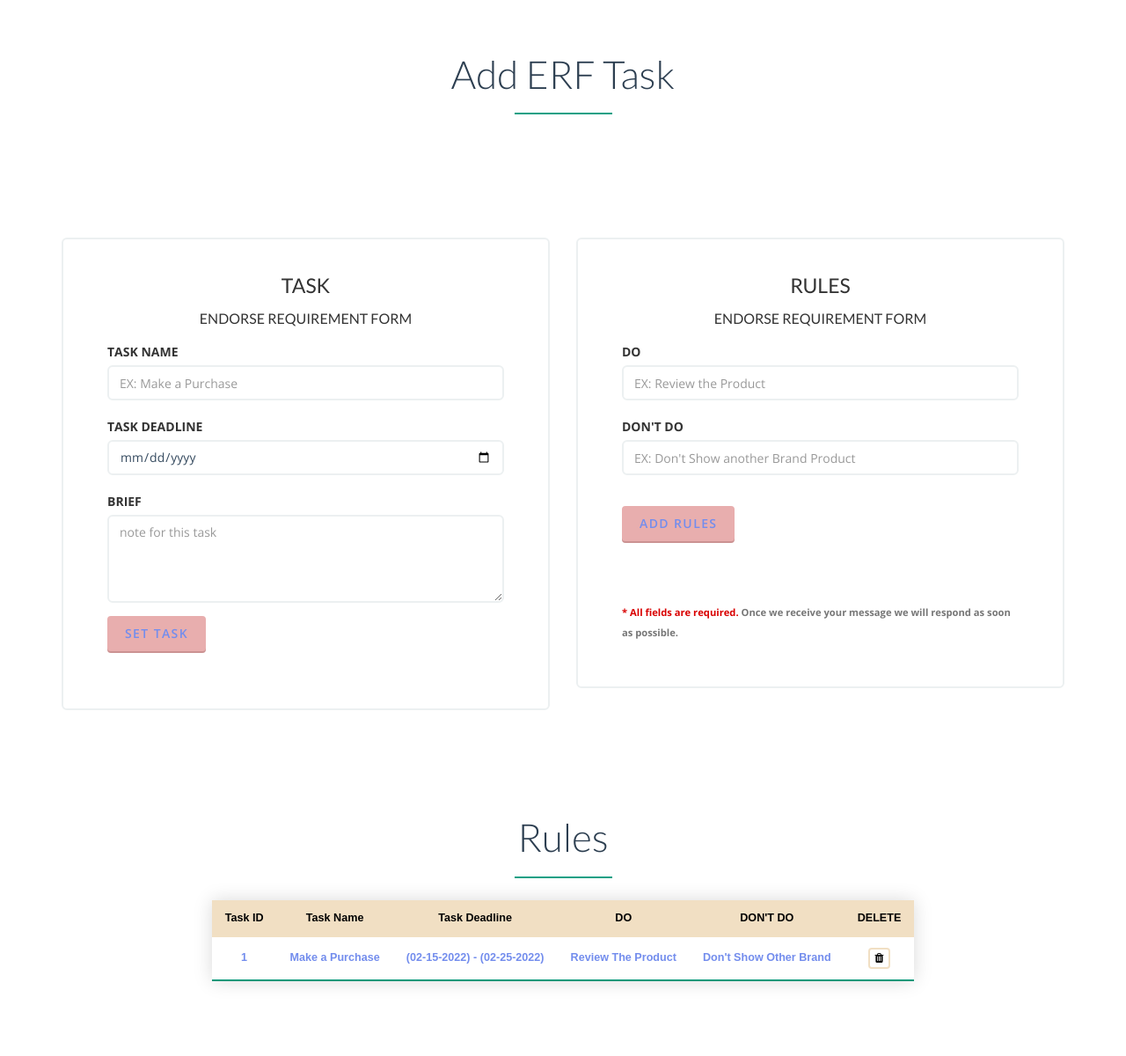
After one commit to Alan1331/influenzanow, a PHP site: page /resource/script/dashboard/brand/newTask.php in a window 1280 px wide. The commit adds this page. Shown: the whole page at 88% size. Run offline with PHP 8.4, Linux system fonts and the light colour scheme; the visitor is signed in with stand-in values (Sample User, id 1); some libraries are stand-ins or nearby versions.

Commit message:
Adding brand erf set v1beta

```diff
--- /dev/null
+++ b/public/includes/erf/functions.php
@@ -0,0 +1,38 @@
+<?php
+function setERF($data, $erf_draft, $brand_id) {
+    global $conn;
+
+    $erf_pict = $data['erf_pict'];
+    $erf_name = test_input($data['erf_name']);
+    $product_name = test_input($data['product_name']);
+    $product_price = $data['product_price'];
+    $gen_brief = test_input($data['gen_brief']);
+    $negotiation = $data['negotiation'];
+
+    // jika tidak ada draft, maka insert
+    if( empty($erf_draft) ) {
+        $sql = "INSERT INTO erf
+        (
+            erf_pict, erf_name, product_name, product_price, gen_brief, negotiation, brand_id, erf_status
+        )
+        VALUES
+        (
+            \"$erf_pict\",\"$erf_name\", \"$product_name\", \"$product_price\", \"$gen_brief\", $negotiation, $brand_id, 'drafted'
+        )";
+        $result = mysqli_query($conn, $sql);
+    } else {
+        $erf_id = $erf_draft['erf_id'];
+        $sql = "UPDATE erf SET
+                    erf_pict = \"$erf_pict\",
+                    erf_name = \"$erf_name\",
+                    product_name = \"$product_name\",
+                    product_price = \"$product_price\",
+                    gen_brief = \"$gen_brief\",
+                    negotiation = $negotiation
+                WHERE erf_id = $erf_id";
+        $result = mysqli_query($conn, $sql);
+    }
+
+    return mysqli_affected_rows($conn);
+}
+?>
--- a/public/resource/script/dashboard/brand/home.php
+++ b/public/resource/script/dashboard/brand/home.php
@@ -3,6 +3,7 @@ session_start();
 
 require __DIR__.'/../../../../includes/connection.php';
 require __DIR__.'/../../../../includes/globalFunctions.php';
+require __DIR__.'/../../../../includes/brandlogin/functions.php';
 
 $brand_name = $_SESSION['brand_username'];
 
--- /dev/null
+++ b/public/resource/script/dashboard/brand/newTask.php
@@ -0,0 +1,187 @@
+<?php
+session_start();
+
+require __DIR__.'/../../../../includes/connection.php';
+require __DIR__.'/../../../../includes/globalFunctions.php';
+require __DIR__.'/../../../../includes/brandlogin/functions.php';
+require __DIR__.'/../../../../includes/erf/functions.php';
+
+// cek cookie
+if( isset($_COOKIE['ghlf']) && isset($_COOKIE['ksla']) && isset($_COOKIE['tp']) ) {
+    if( $_COOKIE['tp'] === hash('sha256', 'brand')) {
+        $id = $_COOKIE['ghlf'];
+        $key = $_COOKIE['ksla'];
+
+        // ambil username berdasarkan cookie nya
+        $result = mysqli_query($conn, "SELECT * FROM brand WHERE id = '$id'");
+        $row = mysqli_fetch_assoc($result);
+
+        // cek cookie dan username
+        if( $key === hash('sha256', $row['brand_name']) ) {
+            $_SESSION['login'] = true;
+            $_SESSION['brand_username'] = $row['brand_name'];
+        }
+    }
+}
+
+// cek login
+if( !isset($_SESSION['login']) || !isset($_SESSION['brand_username']) ) {
+    header('Location: ../../login/brandlogin/login.php');
+}
+
+$brand_name = $_SESSION['brand_username'];
+
+?>
+
+<!DOCTYPE html>
+<html lang="en" style="height:100%;">
+    <head>
+        <meta charset="utf-8">
+        <title>Endorsement Requirement Form</title>
+        <meta name="viewport" content="width=device-width, initial-scale=1.0">
+        <meta name="keywords" content="pinegrow, blocks, bootstrap" />
+        <meta name="description" content="SIGN UP INFLUENCER" />
+        <link rel="shortcut icon" href="ico/favicon.png">
+        <!-- Core CSS -->
+        <link href="../../../bootstrap/css/bootstrap.min.css" rel="stylesheet">
+        <link href="../../../style/css/font-awesome.min.css" rel="stylesheet">
+        <link rel="stylesheet" href="https://cdnjs.cloudflare.com/ajax/libs/font-awesome/4.7.0/css/font-awesome.min.css">
+        <link href="http://fonts.googleapis.com/css?family=Open+Sans:300italic,400italic,600italic,700italic,400,300,600,700" rel="stylesheet">
+        <link href="http://fonts.googleapis.com/css?family=Lato:300,400,700,300italic,400italic,700italic" rel="stylesheet">
+        <!-- Style Library -->
+        <link href="../../../style/css/style-library-1.css" rel="stylesheet">
+        <link href="../../../style/css/plugins.css" rel="stylesheet">
+        <link href="../../../style/css/blocks.css" rel="stylesheet">
+        <link href="../../../style/css/table.css" rel="stylesheet">
+        <!-- HTML5 shim, for IE6-8 support of HTML5 elements. All other JS at the end of file. -->
+        <!--[if lt IE 9]>
+      <script src="../../../style/js/html5shiv.js"></script>
+      <script src="../../../style/js/respond.min.js"></script>
+    <![endif]-->
+    </head>
+    <body>
+        <section id="content-3-7" class="content-block content-3-7">
+            <div class="container">
+                <div class="col-sm-12">
+                    <div class="underlined-title">
+                        <h1>Add ERF Task</h1>
+                        <hr>
+                    </div>
+                </div>
+            </div>
+        </section>
+        <div class="content-block contact-3">
+            <div class="container">
+                <div class="row">
+                    <div class="col-md-6">
+                        <div id="contact" class="form-container">
+                            <fieldset>
+                                <center>
+                                    <h4>TASK<br></h4>
+                                    <h6>ENDORSE REQUIREMENT FORM<br></h6>
+                                </center>
+                                <div id="message"></div>
+                                <form method="post">
+                                    <div class="form-group">
+                                        <!--// TASK NAME -->
+                                        <label for="task_name">TASK NAME</label>
+                                        <input name="task_name" id="task_name" type="text" value="" placeholder="EX: Make a Purchase" class="form-control" required /><br>
+                                        <!--// TASK DEADLINE -->
+                                        <label for="task_deadline">TASK DEADLINE</label>
+                                        <input name="task_deadline" id="task_deadline" type="date" value="" class="form-control" required /><br>
+                                        <!--// BRIEF -->
+                                        <label for="brief">BRIEF</label>
+                                        <textarea cols="30" rows="3" name="brief" id="brief" type="text" placeholder="note for this task" class="form-control" style="max-width:100%;max-height:300px;min-width:100%;min-height:100px;"></textarea>
+                                        <button type="submit" name="set_task" class="btn btn-primary">Set Task</button>
+                                    </div>
+                                </form>
+                            </fieldset>
+                        </div>
+                        <!-- /.form-container -->
+                    </div>
+                    <div class="col-md-6">
+                        <fieldset>
+                            <center>
+                                <h4>RULES<br></h4>
+                                <h6>ENDORSE REQUIREMENT FORM<br></h6>
+                            </center>
+                            <div id="message"></div>
+                            <form method="post" action="">
+                                <div class="form-group">
+                                </div>
+                                <div class="form-group">
+                                    <!--// DO -->
+                                    <label for="do">DO</label>
+                                    <input name="do" id="do" type="text" value="" placeholder="EX: Review the Product" class="form-control" /><br>
+                                    <!--// DONT DO -->
+                                    <label for="dont">DON'T DO</label>
+                                    <input name="dont" id="dont" type="text" value="" placeholder="EX: Don't Show another Brand Product" class="form-control"/>
+                                </div>
+                                <div class="form-group">
+                                    <button type="submit" name="add_rules" class="btn btn-primary">Add Rules</button>
+                                </div>
+                                <div class="form-group">
+                                    <div class="form-group">
+                                        <div class="editContent">
+                                            <div class="btn-group">
+</div>
+                                            <p class="small text-muted"><span class="guardsman">* All fields are required.</span> Once we receive your message we will respond as soon as possible.</p>
+                                        </div>
+                                    </div>
+                                </div>
+                                <div class="form-group">
+</div>
+                            </form>
+                        </fieldset>
+                    </div>
+                </div>
+                <!-- /.row -->
+            </div>
+            <!-- /.container -->
+        </div>
+        <section id="content-3-7" class="content-block content-3-7">
+            <div class="container">
+                <div class="col-sm-12">
+                    <div class="underlined-title">
+                        <h1>Rules</h1>
+                        <hr>
+                        <!--// TABLE VIEW IS REALTIME -->
+                        <center>
+                            <table class="styled-table">
+                                <thead>
+                                    <tr>
+                                        <th>Task ID</th>
+                                        <th>Task Name</th>
+                                        <th>Task Deadline</th>
+                                        <th>DO</th>
+                                        <th>DON'T DO</th>
+                                        <th>DELETE</th>
+                                    </tr>
+                                </thead>
+                                <tbody>
+                                    <tr class="bold-approved">
+                                        <td>1</td>
+                                        <td>Make a Purchase</td>
+                                        <td>(02-15-2022) - (02-25-2022)</td>
+                                        <td>Review The Product</td>
+                                        <td>Don't Show Other Brand</td>
+                                        <td>
+                                            <button class="button button2">
+                                                <i class="fa fa-trash" aria-hidden="true"></i>
+                                            </button>
+                                        </td>
+                                    </tr>
+                                </tbody>
+                            </table>
+                        </center>
+                    </div>
+                </div>
+            </div>
+        </section>
+        <script type="text/javascript" src="../../../style/js/jquery-1.11.1.min.js"></script>
+        <script type="text/javascript" src="../../../style/js/bootstrap.min.js"></script>
+        <script type="text/javascript" src="../../../style/js/plugins.js"></script>
+        <script src="https://maps.google.com/maps/api/js?sensor=true"></script>
+        <script type="text/javascript" src="../../../style/js/bskit-scripts.js"></script>
+    </body>
+</html>
```
Also changed, not shown: public/resource/script/dashboard/brand/newERF.php (+102 -149 lines).
